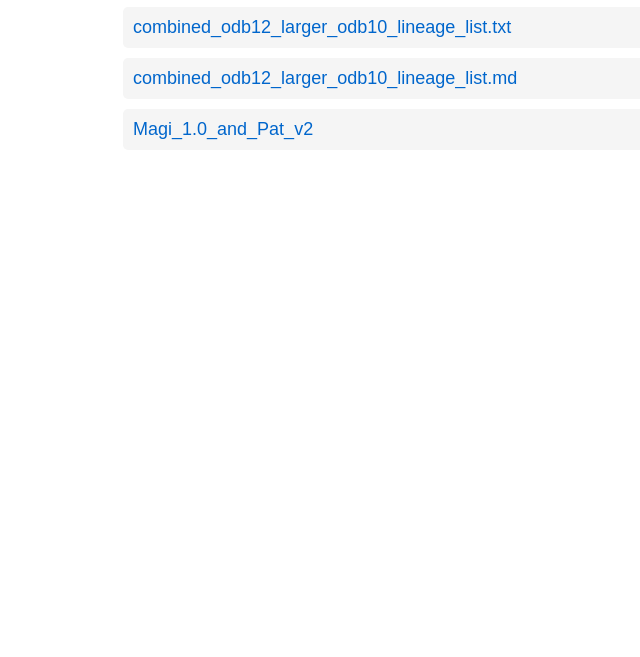
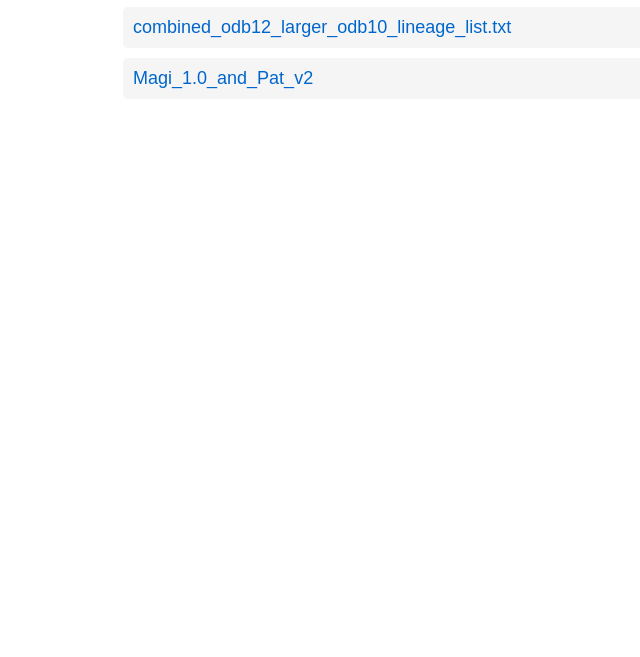
Before and after one commit to jbh-cas/jbh-cas.github.io, a plain HTML site: page index.html in a window 1280 px wide. Shown: the part 143-800 px from the top of the page, without its empty margins (117-757 px from the left). Drawn offline with Linux system fonts and the light colour scheme.

Commit message:
Update index.html

```diff
--- a/index.html
+++ b/index.html
@@ -41,7 +41,6 @@
         // List all your HTML files here
         const htmlFiles = [
             'combined_odb12_larger_odb10_lineage_list.txt',
-            'combined_odb12_larger_odb10_lineage_list.md',
             'Magi_1.0_and_Pat_v2.html',
         ];
 
```
